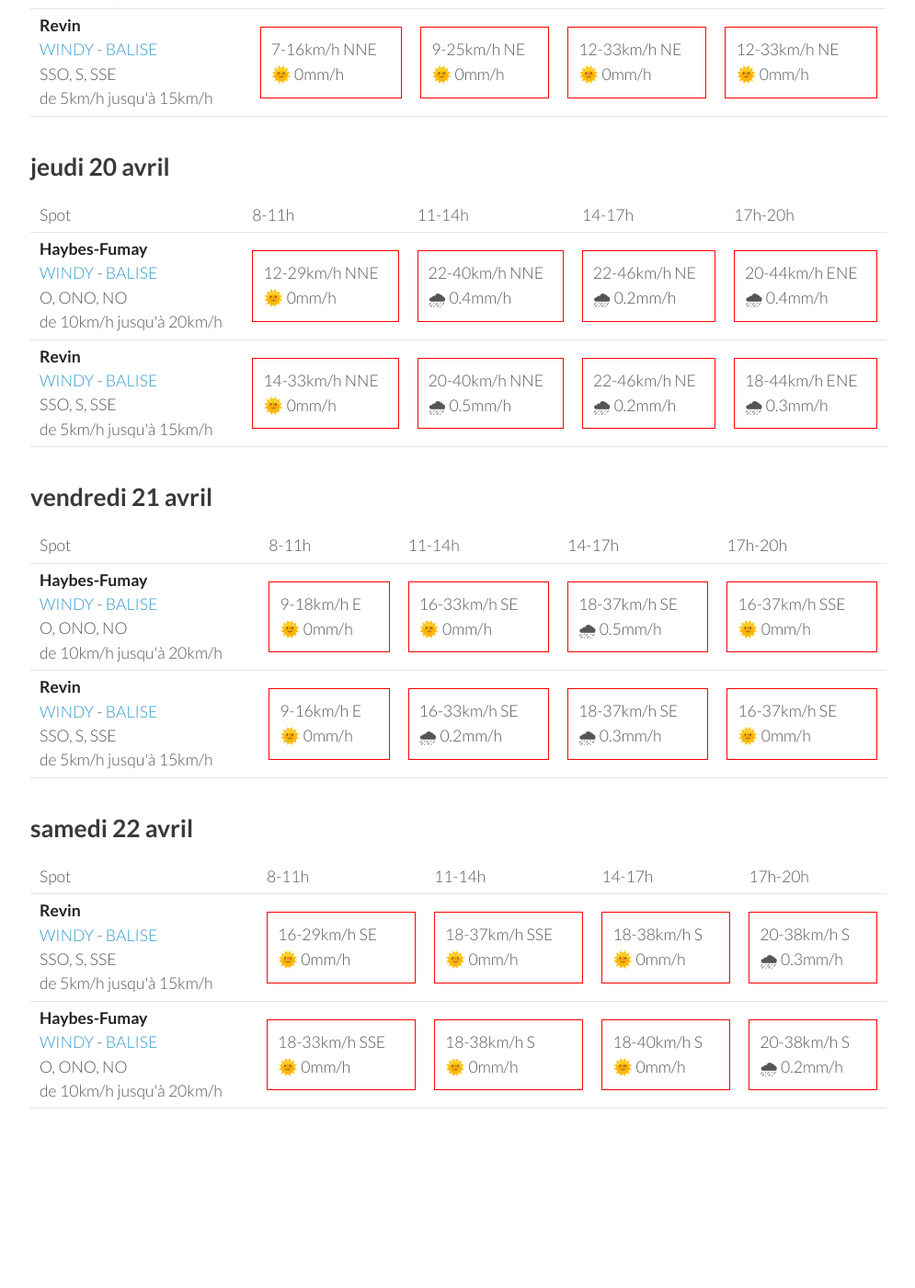
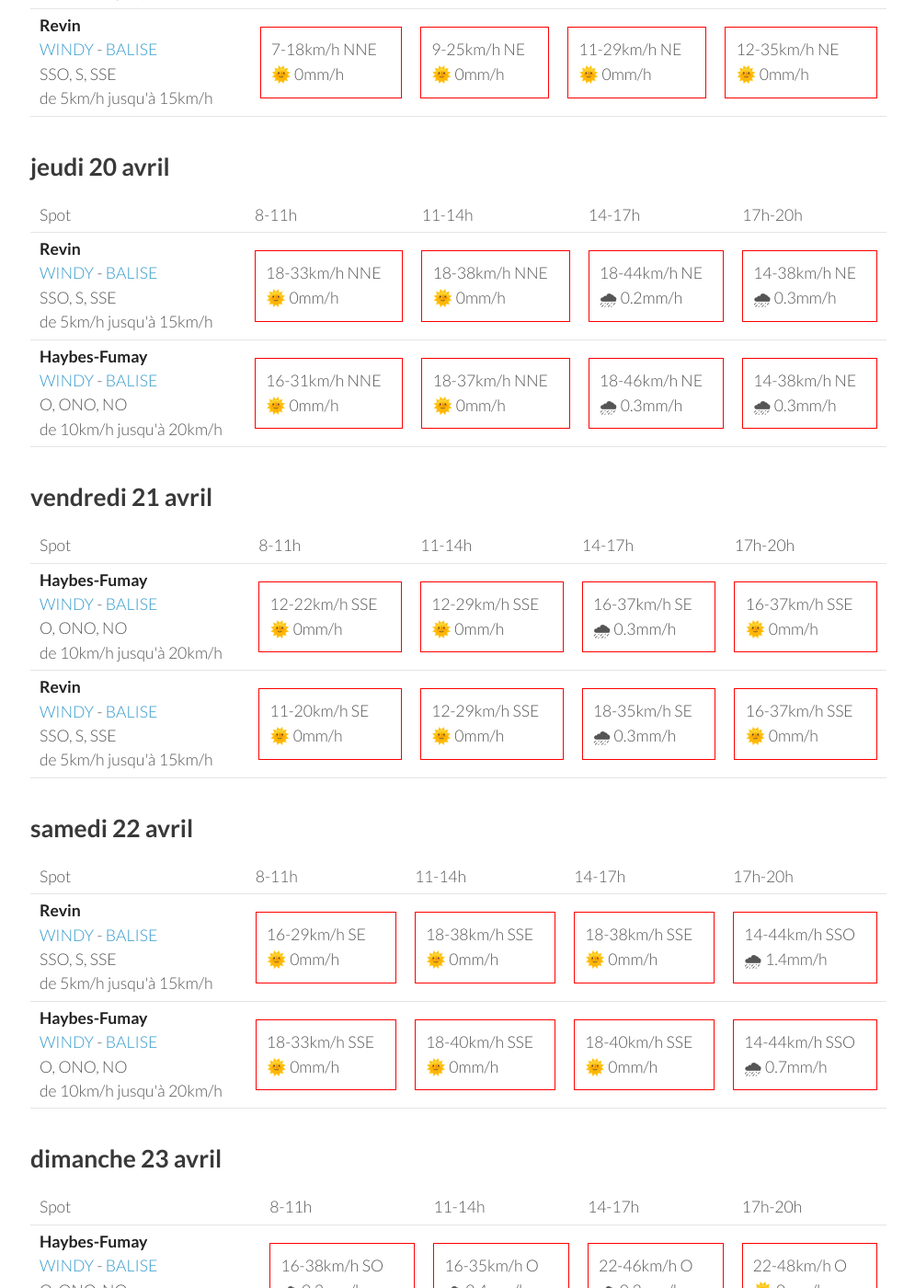
Before and after one commit to parapente-dans-le-nord/parapente-dans-le-nord.github.io, a Jekyll site: the page built from ardennes.markdown, in a window 1280 px wide and 1400 px high, scrolled down 833 px. Shown: the whole window at 92% size, without its empty margins (25-1020 px from the left). Built offline with Jekyll 4.4.1, drawn with Linux system fonts in a browser that asks for light colours; before the commit the page ends 2166 px from its top, so only the background shows below that; some of the changed text lies outside the part shown.

Commit message:
update index.markdown

```diff
--- a/ardennes.markdown
+++ b/ardennes.markdown
@@ -24,21 +24,19 @@ page mise à jour le mardi 18 avril 06:10
 <tr>
         <td><strong>Haybes-Fumay</strong><br><a href="https://windy.com/49.998/4.715?49.913,4.738,10">WINDY</a> - <span class=""><a href="http://www.balisemeteo.com/balise.php?idBalise=104">BALISE</a> </span><br> <span class="vent-favorable">O, ONO, NO</span><br><span class="force-vent">de 10km/h jusqu'à 20km/h</span> </td>
 
-            <td><div class="not-flyable"><p>3-7km/h ENE</p><p>🌞 0mm/h</p></div></td>
-            <td><div class="not-flyable"><p>7-20km/h NNE</p><p>🌞 0mm/h</p></div></td>
-            <td><div class="not-flyable"><p>9-29km/h ENE</p><p>🌞 0mm/h</p></div></td>
-            <td><div class="not-flyable"><p>11-29km/h ENE</p><p>🌞 0mm/h</p></div></td>
-
+            <td><div class="not-flyable"><p>0-0km/h NA</p><p>🌧️ 0mm/h</p></div></td>
+            <td><div class="not-flyable"><p>9-20km/h N</p><p>🌞 0mm/h</p></div></td>
+            <td><div class="not-flyable"><p>11-31km/h NE</p><p>🌞 0mm/h</p></div></td>
+            <td><div class="not-flyable"><p>9-25km/h ENE</p><p>🌞 0mm/h</p></div></td>
 
     </tr>
 <tr>
         <td><strong>Revin</strong><br><a href="https://windy.com/49.948/4.625?49.543,4.625,8">WINDY</a> - <span class=""><a href="http://www.balisemeteo.com/balise.php?idBalise=5019">BALISE</a> </span><br> <span class="vent-favorable">SSO, S, SSE</span><br><span class="force-vent">de 5km/h jusqu'à 15km/h</span> </td>
 
-            <td><div class="not-flyable"><p>9-22km/h NNE</p><p>🌞 0mm/h</p></div></td>
+            <td><div class="not-flyable"><p>0-0km/h NA</p><p>🌧️ 0mm/h</p></div></td>
             <td><div class="not-flyable"><p>9-24km/h NE</p><p>🌞 0mm/h</p></div></td>
-            <td><div class="not-flyable"><p>11-31km/h ENE</p><p>🌞 0mm/h</p></div></td>
-            <td><div class="not-flyable"><p>11-31km/h ENE</p><p>🌞 0mm/h</p></div></td>
-
+            <td><div class="not-flyable"><p>12-35km/h ENE</p><p>🌞 0mm/h</p></div></td>
+            <td><div class="not-flyable"><p>11-29km/h ENE</p><p>🌞 0mm/h</p></div></td>
 
     </tr>
 
@@ -60,9 +58,9 @@ page mise à jour le mardi 18 avril 06:10
 <tr>
         <td><strong>Haybes-Fumay</strong><br><a href="https://windy.com/49.998/4.715?49.913,4.738,10">WINDY</a> - <span class=""><a href="http://www.balisemeteo.com/balise.php?idBalise=104">BALISE</a> </span><br> <span class="vent-favorable">O, ONO, NO</span><br><span class="force-vent">de 10km/h jusqu'à 20km/h</span> </td>
 
-            <td><div class="not-flyable"><p>5-12km/h NNE</p><p>🌞 0mm/h</p></div></td>
+            <td><div class="not-flyable"><p>5-11km/h NNE</p><p>🌞 0mm/h</p></div></td>
             <td><div class="not-flyable"><p>9-25km/h NE</p><p>🌞 0mm/h</p></div></td>
-            <td><div class="not-flyable"><p>11-27km/h NE</p><p>🌞 0mm/h</p></div></td>
+            <td><div class="not-flyable"><p>9-27km/h NE</p><p>🌞 0mm/h</p></div></td>
             <td><div class="not-flyable"><p>12-31km/h NNE</p><p>🌞 0mm/h</p></div></td>
 
 
@@ -70,10 +68,10 @@ page mise à jour le mardi 18 avril 06:10
 <tr>
         <td><strong>Revin</strong><br><a href="https://windy.com/49.948/4.625?49.543,4.625,8">WINDY</a> - <span class=""><a href="http://www.balisemeteo.com/balise.php?idBalise=5019">BALISE</a> </span><br> <span class="vent-favorable">SSO, S, SSE</span><br><span class="force-vent">de 5km/h jusqu'à 15km/h</span> </td>
 
-            <td><div class="not-flyable"><p>7-16km/h NNE</p><p>🌞 0mm/h</p></div></td>
+            <td><div class="not-flyable"><p>7-18km/h NNE</p><p>🌞 0mm/h</p></div></td>
             <td><div class="not-flyable"><p>9-25km/h NE</p><p>🌞 0mm/h</p></div></td>
-            <td><div class="not-flyable"><p>12-33km/h NE</p><p>🌞 0mm/h</p></div></td>
-            <td><div class="not-flyable"><p>12-33km/h NE</p><p>🌞 0mm/h</p></div></td>
+            <td><div class="not-flyable"><p>11-29km/h NE</p><p>🌞 0mm/h</p></div></td>
+            <td><div class="not-flyable"><p>12-35km/h NE</p><p>🌞 0mm/h</p></div></td>
 
 
     </tr>
@@ -94,22 +92,22 @@ page mise à jour le mardi 18 avril 06:10
       <td>17h-20h</td>
     </tr>
 <tr>
-        <td><strong>Haybes-Fumay</strong><br><a href="https://windy.com/49.998/4.715?49.913,4.738,10">WINDY</a> - <span class=""><a href="http://www.balisemeteo.com/balise.php?idBalise=104">BALISE</a> </span><br> <span class="vent-favorable">O, ONO, NO</span><br><span class="force-vent">de 10km/h jusqu'à 20km/h</span> </td>
+        <td><strong>Revin</strong><br><a href="https://windy.com/49.948/4.625?49.543,4.625,8">WINDY</a> - <span class=""><a href="http://www.balisemeteo.com/balise.php?idBalise=5019">BALISE</a> </span><br> <span class="vent-favorable">SSO, S, SSE</span><br><span class="force-vent">de 5km/h jusqu'à 15km/h</span> </td>
 
-            <td><div class="not-flyable"><p>12-29km/h NNE</p><p>🌞 0mm/h</p></div></td>
-            <td><div class="not-flyable"><p>22-40km/h NNE</p><p>🌧 0.4mm/h</p></div></td>
-            <td><div class="not-flyable"><p>22-46km/h NE</p><p>🌧 0.2mm/h</p></div></td>
-            <td><div class="not-flyable"><p>20-44km/h ENE</p><p>🌧 0.4mm/h</p></div></td>
+            <td><div class="not-flyable"><p>18-33km/h NNE</p><p>🌞 0mm/h</p></div></td>
+            <td><div class="not-flyable"><p>18-38km/h NNE</p><p>🌞 0mm/h</p></div></td>
+            <td><div class="not-flyable"><p>18-44km/h NE</p><p>🌧 0.2mm/h</p></div></td>
+            <td><div class="not-flyable"><p>14-38km/h NE</p><p>🌧 0.3mm/h</p></div></td>
 
 
     </tr>
 <tr>
-        <td><strong>Revin</strong><br><a href="https://windy.com/49.948/4.625?49.543,4.625,8">WINDY</a> - <span class=""><a href="http://www.balisemeteo.com/balise.php?idBalise=5019">BALISE</a> </span><br> <span class="vent-favorable">SSO, S, SSE</span><br><span class="force-vent">de 5km/h jusqu'à 15km/h</span> </td>
+        <td><strong>Haybes-Fumay</strong><br><a href="https://windy.com/49.998/4.715?49.913,4.738,10">WINDY</a> - <span class=""><a href="http://www.balisemeteo.com/balise.php?idBalise=104">BALISE</a> </span><br> <span class="vent-favorable">O, ONO, NO</span><br><span class="force-vent">de 10km/h jusqu'à 20km/h</span> </td>
 
-            <td><div class="not-flyable"><p>14-33km/h NNE</p><p>🌞 0mm/h</p></div></td>
-            <td><div class="not-flyable"><p>20-40km/h NNE</p><p>🌧 0.5mm/h</p></div></td>
-            <td><div class="not-flyable"><p>22-46km/h NE</p><p>🌧 0.2mm/h</p></div></td>
-            <td><div class="not-flyable"><p>18-44km/h ENE</p><p>🌧 0.3mm/h</p></div></td>
+            <td><div class="not-flyable"><p>16-31km/h NNE</p><p>🌞 0mm/h</p></div></td>
+            <td><div class="not-flyable"><p>18-37km/h NNE</p><p>🌞 0mm/h</p></div></td>
+            <td><div class="not-flyable"><p>18-46km/h NE</p><p>🌧 0.3mm/h</p></div></td>
+            <td><div class="not-flyable"><p>14-38km/h NE</p><p>🌧 0.3mm/h</p></div></td>
 
 
     </tr>
@@ -132,9 +130,9 @@ page mise à jour le mardi 18 avril 06:10
 <tr>
         <td><strong>Haybes-Fumay</strong><br><a href="https://windy.com/49.998/4.715?49.913,4.738,10">WINDY</a> - <span class=""><a href="http://www.balisemeteo.com/balise.php?idBalise=104">BALISE</a> </span><br> <span class="vent-favorable">O, ONO, NO</span><br><span class="force-vent">de 10km/h jusqu'à 20km/h</span> </td>
 
-            <td><div class="not-flyable"><p>9-18km/h E</p><p>🌞 0mm/h</p></div></td>
-            <td><div class="not-flyable"><p>16-33km/h SE</p><p>🌞 0mm/h</p></div></td>
-            <td><div class="not-flyable"><p>18-37km/h SE</p><p>🌧 0.5mm/h</p></div></td>
+            <td><div class="not-flyable"><p>12-22km/h SSE</p><p>🌞 0mm/h</p></div></td>
+            <td><div class="not-flyable"><p>12-29km/h SSE</p><p>🌞 0mm/h</p></div></td>
+            <td><div class="not-flyable"><p>16-37km/h SE</p><p>🌧 0.3mm/h</p></div></td>
             <td><div class="not-flyable"><p>16-37km/h SSE</p><p>🌞 0mm/h</p></div></td>
 
 
@@ -142,10 +140,10 @@ page mise à jour le mardi 18 avril 06:10
 <tr>
         <td><strong>Revin</strong><br><a href="https://windy.com/49.948/4.625?49.543,4.625,8">WINDY</a> - <span class=""><a href="http://www.balisemeteo.com/balise.php?idBalise=5019">BALISE</a> </span><br> <span class="vent-favorable">SSO, S, SSE</span><br><span class="force-vent">de 5km/h jusqu'à 15km/h</span> </td>
 
-            <td><div class="not-flyable"><p>9-16km/h E</p><p>🌞 0mm/h</p></div></td>
-            <td><div class="not-flyable"><p>16-33km/h SE</p><p>🌧 0.2mm/h</p></div></td>
-            <td><div class="not-flyable"><p>18-37km/h SE</p><p>🌧 0.3mm/h</p></div></td>
-            <td><div class="not-flyable"><p>16-37km/h SE</p><p>🌞 0mm/h</p></div></td>
+            <td><div class="not-flyable"><p>11-20km/h SE</p><p>🌞 0mm/h</p></div></td>
+            <td><div class="not-flyable"><p>12-29km/h SSE</p><p>🌞 0mm/h</p></div></td>
+            <td><div class="not-flyable"><p>18-35km/h SE</p><p>🌧 0.3mm/h</p></div></td>
+            <td><div class="not-flyable"><p>16-37km/h SSE</p><p>🌞 0mm/h</p></div></td>
 
 
     </tr>
@@ -169,9 +167,9 @@ page mise à jour le mardi 18 avril 06:10
         <td><strong>Revin</strong><br><a href="https://windy.com/49.948/4.625?49.543,4.625,8">WINDY</a> - <span class=""><a href="http://www.balisemeteo.com/balise.php?idBalise=5019">BALISE</a> </span><br> <span class="vent-favorable">SSO, S, SSE</span><br><span class="force-vent">de 5km/h jusqu'à 15km/h</span> </td>
 
             <td><div class="not-flyable"><p>16-29km/h SE</p><p>🌞 0mm/h</p></div></td>
-            <td><div class="not-flyable"><p>18-37km/h SSE</p><p>🌞 0mm/h</p></div></td>
-            <td><div class="not-flyable"><p>18-38km/h S</p><p>🌞 0mm/h</p></div></td>
-            <td><div class="not-flyable"><p>20-38km/h S</p><p>🌧 0.3mm/h</p></div></td>
+            <td><div class="not-flyable"><p>18-38km/h SSE</p><p>🌞 0mm/h</p></div></td>
+            <td><div class="not-flyable"><p>18-38km/h SSE</p><p>🌞 0mm/h</p></div></td>
+            <td><div class="not-flyable"><p>14-44km/h SSO</p><p>🌧 1.4mm/h</p></div></td>
 
 
     </tr>
@@ -179,9 +177,9 @@ page mise à jour le mardi 18 avril 06:10
         <td><strong>Haybes-Fumay</strong><br><a href="https://windy.com/49.998/4.715?49.913,4.738,10">WINDY</a> - <span class=""><a href="http://www.balisemeteo.com/balise.php?idBalise=104">BALISE</a> </span><br> <span class="vent-favorable">O, ONO, NO</span><br><span class="force-vent">de 10km/h jusqu'à 20km/h</span> </td>
 
             <td><div class="not-flyable"><p>18-33km/h SSE</p><p>🌞 0mm/h</p></div></td>
-            <td><div class="not-flyable"><p>18-38km/h S</p><p>🌞 0mm/h</p></div></td>
-            <td><div class="not-flyable"><p>18-40km/h S</p><p>🌞 0mm/h</p></div></td>
-            <td><div class="not-flyable"><p>20-38km/h S</p><p>🌧 0.2mm/h</p></div></td>
+            <td><div class="not-flyable"><p>18-40km/h SSE</p><p>🌞 0mm/h</p></div></td>
+            <td><div class="not-flyable"><p>18-40km/h SSE</p><p>🌞 0mm/h</p></div></td>
+            <td><div class="not-flyable"><p>14-44km/h SSO</p><p>🌧 0.7mm/h</p></div></td>
 
 
     </tr>
@@ -189,3 +187,39 @@ page mise à jour le mardi 18 avril 06:10
 </tbody>
 </table>
 {:/}
+## dimanche 23 avril
+
+{::nomarkdown}
+<table>
+  <tbody>
+    <tr>
+      <td>Spot</td>
+      <td>8-11h</td>
+      <td>11-14h</td>
+      <td>14-17h</td>
+      <td>17h-20h</td>
+    </tr>
+<tr>
+        <td><strong>Haybes-Fumay</strong><br><a href="https://windy.com/49.998/4.715?49.913,4.738,10">WINDY</a> - <span class=""><a href="http://www.balisemeteo.com/balise.php?idBalise=104">BALISE</a> </span><br> <span class="vent-favorable">O, ONO, NO</span><br><span class="force-vent">de 10km/h jusqu'à 20km/h</span> </td>
+
+            <td><div class="not-flyable"><p>16-38km/h SO</p><p>🌧 0.3mm/h</p></div></td>
+            <td><div class="not-flyable"><p>16-35km/h O</p><p>🌧 0.4mm/h</p></div></td>
+            <td><div class="not-flyable"><p>22-46km/h O</p><p>🌧 0.3mm/h</p></div></td>
+            <td><div class="not-flyable"><p>22-48km/h O</p><p>🌞 0mm/h</p></div></td>
+
+
+    </tr>
+<tr>
+        <td><strong>Revin</strong><br><a href="https://windy.com/49.948/4.625?49.543,4.625,8">WINDY</a> - <span class=""><a href="http://www.balisemeteo.com/balise.php?idBalise=5019">BALISE</a> </span><br> <span class="vent-favorable">SSO, S, SSE</span><br><span class="force-vent">de 5km/h jusqu'à 15km/h</span> </td>
+
+            <td><div class="not-flyable"><p>16-38km/h SO</p><p>🌧 0.3mm/h</p></div></td>
+            <td><div class="not-flyable"><p>16-33km/h O</p><p>🌧 0.3mm/h</p></div></td>
+            <td><div class="not-flyable"><p>22-44km/h O</p><p>🌞 0mm/h</p></div></td>
+            <td><div class="not-flyable"><p>22-46km/h O</p><p>🌞 0mm/h</p></div></td>
+
+
+    </tr>
+
+</tbody>
+</table>
+{:/}
```
Also changed, not shown: other parts of ardennes.markdown (+1 -1 lines).
